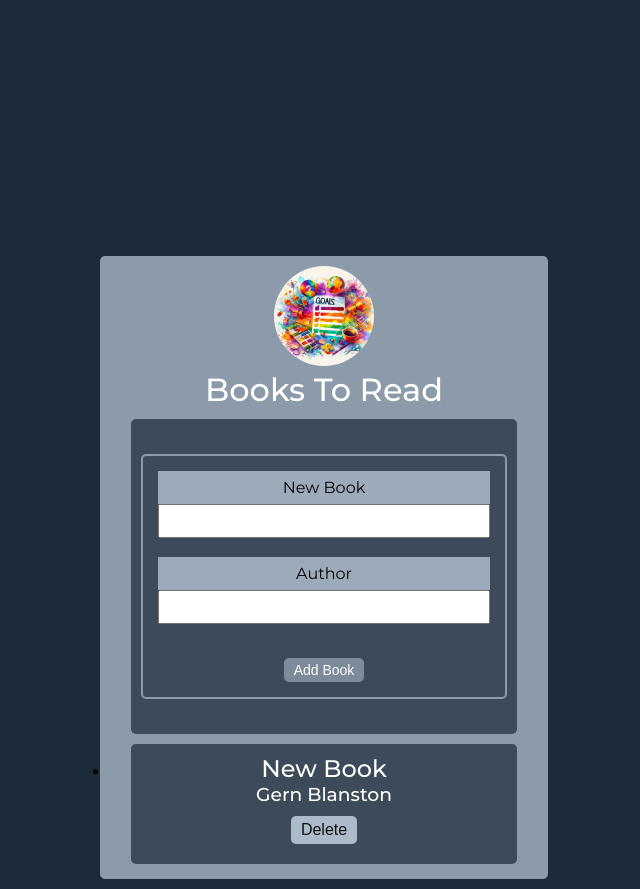
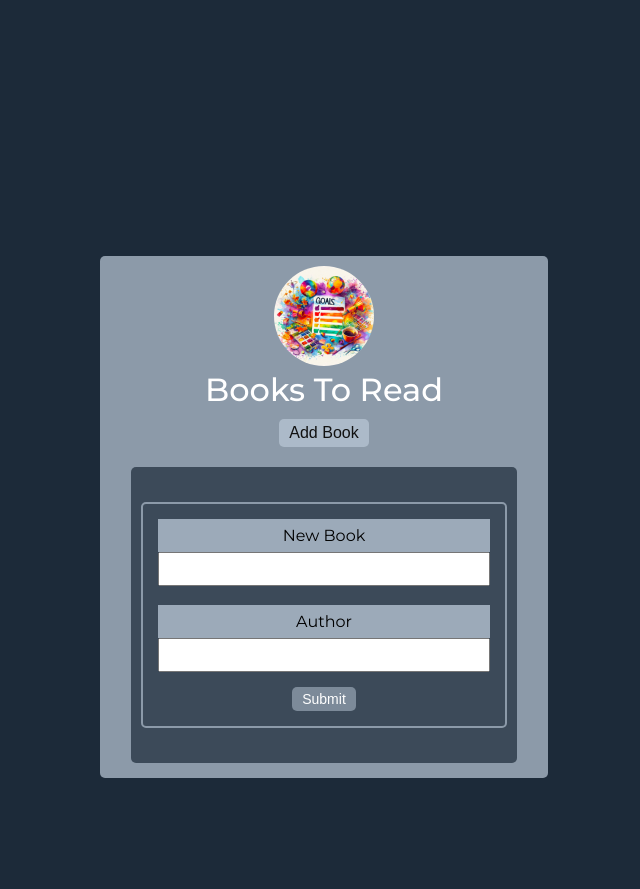
Before and after one commit to giacomo9999/react-and-ts_240103, a React (Vite) app: page / in a window 1280 px wide. Both pictures are taken after a click on the button "Add Book". Shown: the whole page, without its empty margins (316-956 px from the left). After the commit the page ends 800 px from the top, so only its background shows below. Built offline with nearby package versions, Linux system fonts and the light colour scheme.

Commit message:
Close NewBook panel on submit.

```diff
--- a/src/App.tsx
+++ b/src/App.tsx
@@ -13,7 +13,7 @@ export type BookProps = {
 
 export default function App() {
   const [books, setBooks] = useState<BookProps[]>([]);
-
+  const [addNewPanelOpen, toggleAddNewPanelOpen] = useState<boolean>(false);
 
   function handleAddBook() {
     setBooks((prevBooks) => {
@@ -40,9 +40,16 @@ export default function App() {
       <Header image={{ src: goalsImg, alt: "picture of some books" }}>
         <h1>Books To Read</h1>
       </Header>
-      <NewBook addBook={handleAddBook} />
+      <button onClick={() => toggleAddNewPanelOpen(!addNewPanelOpen)}>
+        Add Book
+      </button>
+      {addNewPanelOpen ? (
+        <NewBook addBook={handleAddBook} togglePanel={toggleAddNewPanelOpen} />
+      ) : (
+        <br />
+      )}
+
       <BookList bookInfo={books} onDeleteBook={handleDeleteBook} />
-      {/* <button onClick={handleAddBook}>Add Book</button> */}
     </main>
   );
 }
--- a/src/components/NewBook.tsx
+++ b/src/components/NewBook.tsx
@@ -2,11 +2,13 @@ import { FormEvent } from "react";
 
 type NewBookProps = {
   addBook: (id: number) => void;
+  togglePanel: (panelState: boolean) => void;
 };
-export default function NewBook({ addBook }: NewBookProps) {
+export default function NewBook({ addBook, togglePanel }: NewBookProps) {
   function handleSubmit(e: FormEvent) {
     e.preventDefault();
     addBook(-999);
+    togglePanel(false);
     console.log("NewBook.tsx handling submit...");
   }
   return (
@@ -21,9 +23,8 @@ export default function NewBook({ addBook }: NewBookProps) {
           Author
         </label>
         <input className="h-input" id="author" type="text" />
-        <br />
         <button className="h-btn" onClick={handleSubmit}>
-          Add Book
+          Submit
         </button>
       </form>
     </div>
```
